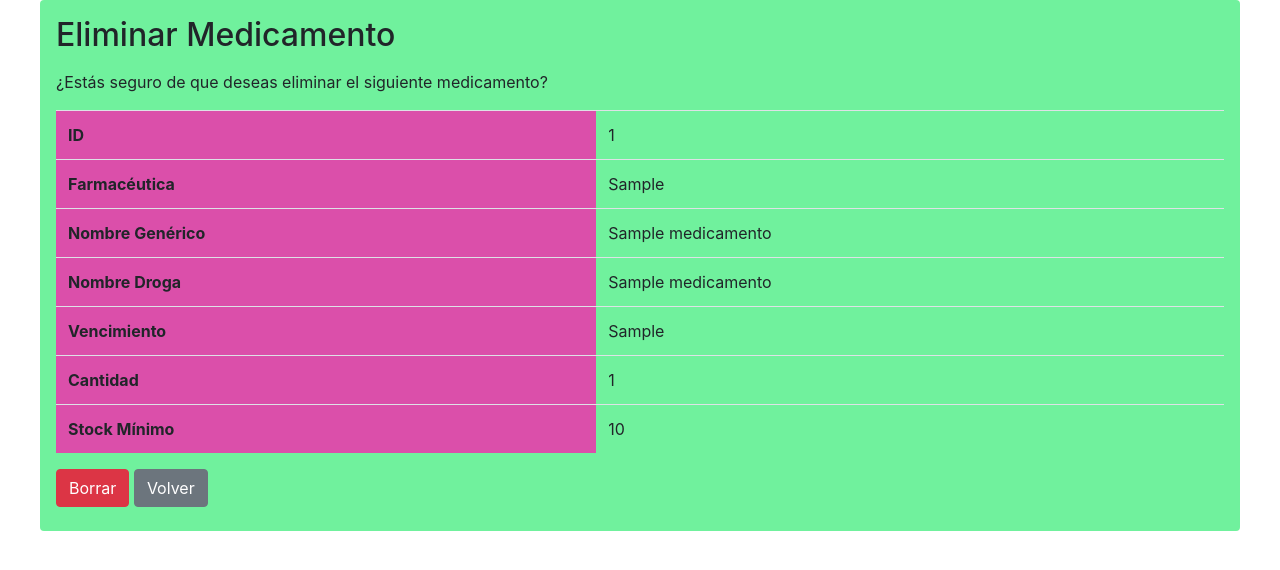
After one commit to monicaluarisaristi/item1final, a Flask app: page /delete_confirm/1 in a window 1280 px wide. The commit adds this page. Shown: the top 570 px of the page. Run offline with Flask 3, Linux system fonts and the light colour scheme; tables that the repository leaves empty hold one stand-in row (values such as "Sample post"); some libraries are stand-ins or nearby versions.

Commit message:
agregar eliminar  medicamentos

```diff
--- a/app.py
+++ b/app.py
@@ -1,11 +1,11 @@
 from flask import Flask, render_template
 from flask_sqlalchemy import SQLAlchemy
 from config import Config
-from flask import  request, redirect, url_for, flash
+from flask import request, redirect, url_for, flash
+
 app = Flask(__name__)
 app.config.from_object(Config)
 db = SQLAlchemy(app)
-
 
 class Medicamento(db.Model):
     __tablename__ = "medicamentos"
@@ -18,7 +18,7 @@ class Medicamento(db.Model):
     stockminimo = db.Column(db.Integer, nullable=False)
 
     def __repr__(self):
-        return f'<Medicamento {self.nombre_generico}>' # Importa aquí después de inicializar db
+        return f'<Medicamento {self.nombre_generico}>'
 
 @app.route('/')
 def index():
@@ -67,13 +67,16 @@ def edit_medicamento(id):
 
     return render_template('add_edit_medicamento.html', medicamento=medicamento)
 
-@app.route('/delete/<int:id>', methods=['POST'])
-def delete_medicamento(id):
+@app.route('/delete_confirm/<int:id>', methods=['GET', 'POST'])
+def delete_confirm(id):
     medicamento = Medicamento.query.get_or_404(id)
-    db.session.delete(medicamento)
-    db.session.commit()
-    flash('Medicamento eliminado correctamente.', 'success')
-    return redirect(url_for('index'))
+    if request.method == 'POST':
+        db.session.delete(medicamento)
+        db.session.commit()
+        flash('Medicamento eliminado correctamente.', 'success')
+        return redirect(url_for('index'))
+
+    return render_template('delete_confirm.html', medicamento=medicamento)
 
 @app.route('/medicamento/<int:id>')
 def medicamento_detail(id):
@@ -82,3 +85,10 @@ def medicamento_detail(id):
 
 if __name__ == "__main__":
     app.run(debug=True)
+
+import os
+
+class Config:
+    SECRET_KEY = os.environ.get('SECRET_KEY') or 'you-will-never-guess'
+    SQLALCHEMY_DATABASE_URI = os.environ.get('DATABASE_URL') or 'sqlite:///dbFinal.db'
+   # SQLALCHEMY_TRACK_MODIFICATIONS = False
--- /dev/null
+++ b/templates/delete_confirm.html
@@ -0,0 +1,41 @@
+{% extends "base.html" %}
+
+{% block content %}
+<h1>Eliminar Medicamento</h1>
+<p>¿Estás seguro de que deseas eliminar el siguiente medicamento?</p>
+<table class="table">
+    <tr>
+        <th>ID</th>
+        <td>{{ medicamento.id }}</td>
+    </tr>
+    <tr>
+        <th>Farmacéutica</th>
+        <td>{{ medicamento.farmaceutica }}</td>
+    </tr>
+    <tr>
+        <th>Nombre Genérico</th>
+        <td>{{ medicamento.nombre_generico }}</td>
+    </tr>
+    <tr>
+        <th>Nombre Droga</th>
+        <td>{{ medicamento.nombre_droga }}</td>
+    </tr>
+    <tr>
+        <th>Vencimiento</th>
+        <td>{{ medicamento.vencimiento }}</td>
+    </tr>
+    <tr>
+        <th>Cantidad</th>
+        <td>{{ medicamento.cantidad }}</td>
+    </tr>
+    <tr>
+        <th>Stock Mínimo</th>
+        <td>{{ medicamento.stockminimo }}</td>
+    </tr>
+</table>
+
+<form action="{{ url_for('delete_confirm', id=medicamento.id) }}" method="post">
+    <button type="submit" class="btn btn-danger">Borrar</button>
+    <a href="{{ url_for('index') }}" class="btn btn-secondary">Volver</a>
+</form>
+{% endblock %}
--- a/templates/index.html
+++ b/templates/index.html
@@ -29,11 +29,8 @@
                 <div class="btn-group" role="group" aria-label="Basic example">
                     <a href="{{ url_for('medicamento_detail', id=medicamento.id) }}" class="btn btn-info">Ver</a>
                     <a href="{{ url_for('edit_medicamento', id=medicamento.id) }}" class="btn btn-primary">Editar</a>
-                    <form action="{{ url_for('delete_medicamento', id=medicamento.id) }}" method="post" style="display:inline;">
-                        <button type="submit" class="btn btn-danger">Borrar</button>
-                    </form>
+                    <a href="{{ url_for('delete_confirm', id=medicamento.id) }}" class="btn btn-danger">Borrar</a>
                 </div>
-
             </td>
         </tr>
         {% endfor %}
```
